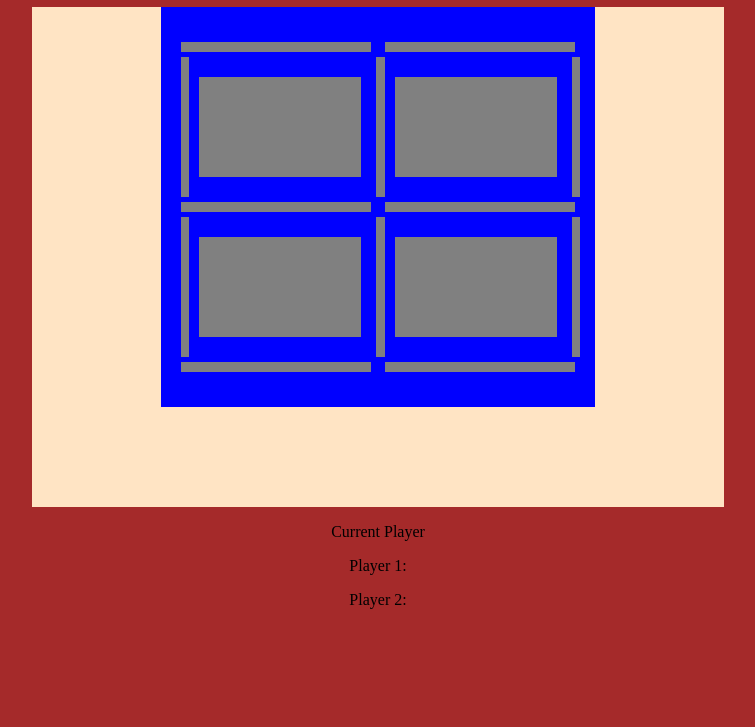
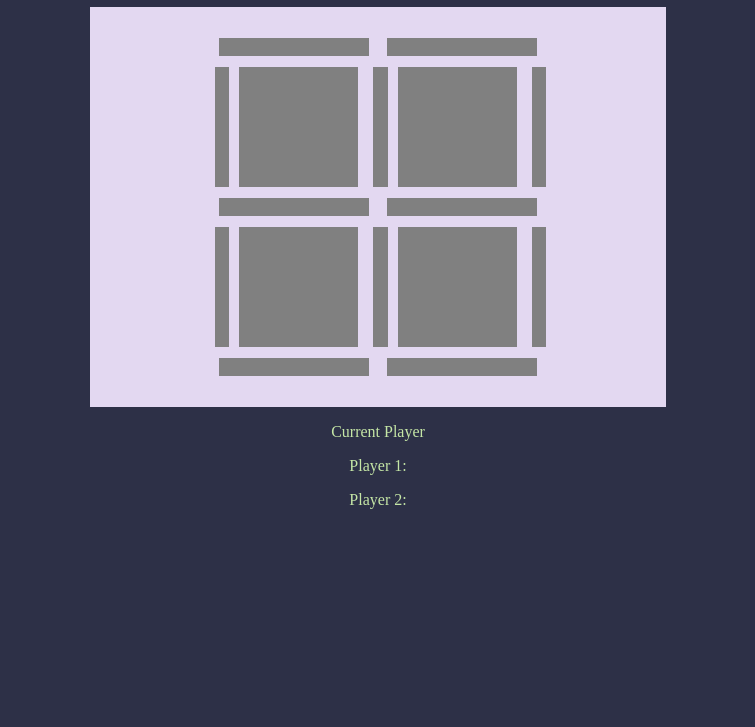
Before and after one commit to Ricardo-21/linesAndBoxes, a plain HTML site: page index.html in a window 1280 px wide. Shown: the part 73-800 px from the top of the page, without its empty margins (262-1017 px from the left). Drawn offline with Linux system fonts and the light colour scheme.

Commit message:
made styling changes

```diff
--- a/classes.js
+++ b/classes.js
@@ -58,8 +58,8 @@ document.addEventListener('DOMContentLoaded', function(){
     const line11 = new Line(10);
     const line12 = new Line(11);
 
-    let player1 = new Player('ricardo', 'pink');
-    let player2 = new Player('groot', 'orange');
+    let player1 = new Player('ricardo', '#3F8EFC');
+    let player2 = new Player('groot', '#C04ABC');
 
     let currentPlayer = player1;
 
--- a/script.js
+++ b/script.js
@@ -18,7 +18,7 @@ document.addEventListener("DOMContentLoaded", () => {
     for(let i = 0; i < 12; i++){
         if(isHorizontal){
             let row = document.getElementById(`row${rowCount}`);
-            let line = makeLine(`${i}`, "10px", "190px");
+            let line = makeLine(`${i}`, "18px", "150px");
             row.append(line);
             counter++
             if(counter === 2){
@@ -29,11 +29,11 @@ document.addEventListener("DOMContentLoaded", () => {
         }
         else{
             let row = document.getElementById(`row${rowCount}`)
-            let line = makeLine(`${i}`, "140px", "10px")
+            let line = makeLine(`${i}`, "120px", "18px")
             line.style.marginLeft = '10px'
             row.append(line);
             if(counter !== 2){
-                let div = makeLine(`${i + 100}`, "100px", "190px")
+                let div = makeLine(`${i + 100}`, "120px", "150px")
                 row.append(div);
             }
             counter++
@@ -44,5 +44,4 @@ document.addEventListener("DOMContentLoaded", () => {
             }
         }
     }
-
 })
--- a/styles.css
+++ b/styles.css
@@ -1,15 +1,15 @@
 body{
-    background-color:brown;
+    background-color: #2D3047;
     width: 90%;
     margin: auto;
 }
 
 h1, p{
+    color: #C5E6A6;
     text-align: center;
 }
 .row {
     display: flex;
-    background-color: blue;
     width: 60%;
     height: 60px;
     padding: 10px;
@@ -24,8 +24,8 @@ justify-content: space-evenly;
 }
 
 #board{
-    width: 60%;
-    height: 500px;
+    width: 50%;
+    height: 400px;
     margin: auto;
-    background-color:bisque;
+    background-color:#E3D8F1;
 }
```
